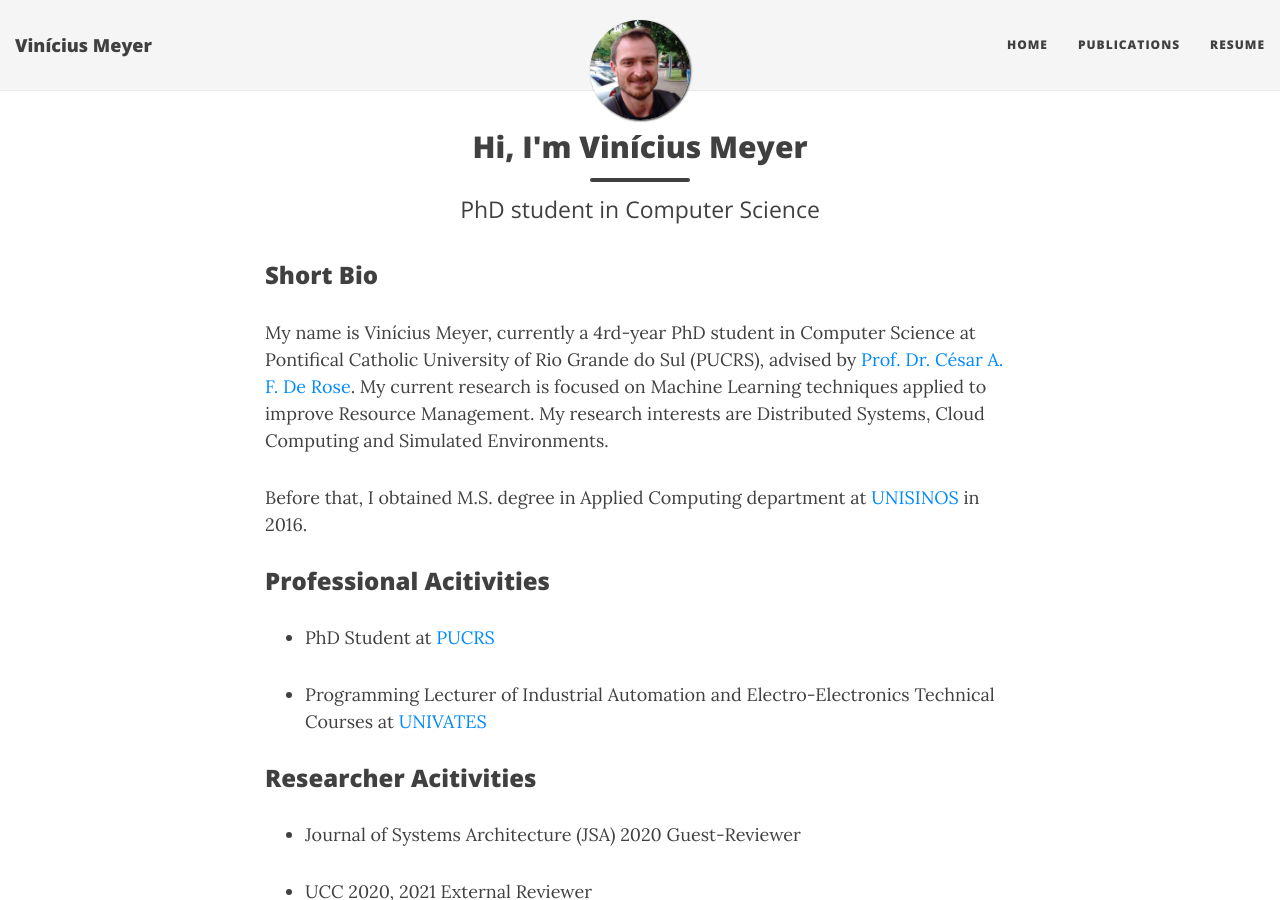
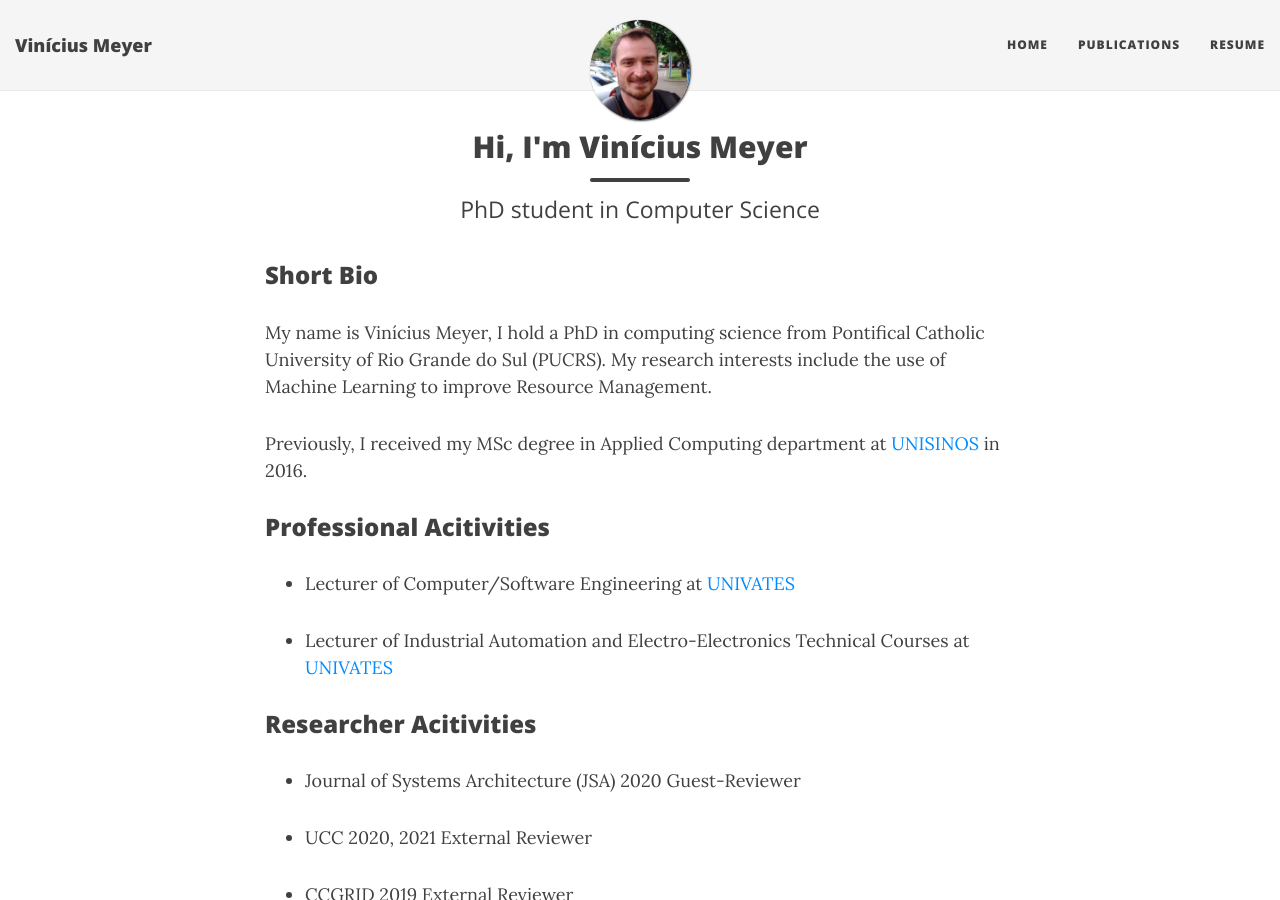
Before and after one commit to ViniciusMeyer/viniciusmeyer.github.io, a Jekyll site: the page built from index.html, in a window 1280 px wide and 900 px high. Built offline with Jekyll 4.4.1, drawn with Linux system fonts in a browser that asks for light colours; nearby versions of some CDN libraries; the list of posts is cut into pages by our own code.

Commit message:
Update index.html

```diff
--- a/index.html
+++ b/index.html
@@ -6,14 +6,15 @@ use-site-title: true
 ---
 
 <h3>Short Bio</h3>
-<p>My name is Vinícius Meyer, currently a 4rd-year PhD student in Computer Science at Pontifical Catholic University of Rio Grande do Sul (PUCRS), advised by <a href="http://www.inf.pucrs.br/~derose/home.html">Prof. Dr. César A. F. De Rose</a>.
-  My current research is focused on Machine Learning techniques applied to improve Resource Management. My research interests are Distributed Systems, Cloud Computing and Simulated Environments. <p>Before that, I obtained M.S. degree in Applied Computing department at <a href="http://www.unisinos.br/global/en/">UNISINOS</a> in 2016.</p>
+<p>My name is Vinícius Meyer, I hold a PhD in computing science from Pontifical Catholic University of Rio Grande do Sul (PUCRS).  My research interests include the use of Machine Learning to improve Resource Management.
+
+<p>Previously, I received my MSc degree in Applied Computing department at <a href="http://www.unisinos.br/global/en/">UNISINOS</a> in 2016.</p>
 
 
 <h3>Professional Acitivities</h3>
 <ul>
-  <li><p>PhD Student at <a href="http://www.pucrs.br/en/">PUCRS</a></p></li>
-  <li><p>Programming Lecturer of Industrial Automation and Electro-Electronics Technical Courses at <a href="https://www.univates.br/en/">UNIVATES</a></p></li>
+  <li><p>Lecturer of Computer/Software Engineering at <a href="https://www.univates.br/en/">UNIVATES</a></p></li>
+  <li><p>Lecturer of Industrial Automation and Electro-Electronics Technical Courses at <a href="https://www.univates.br/en/">UNIVATES</a></p></li>
 </ul>
 
 
```
